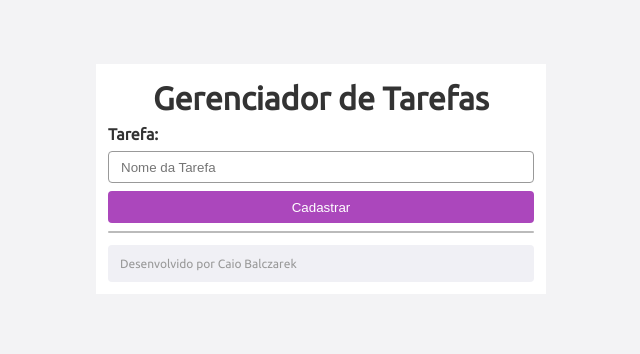
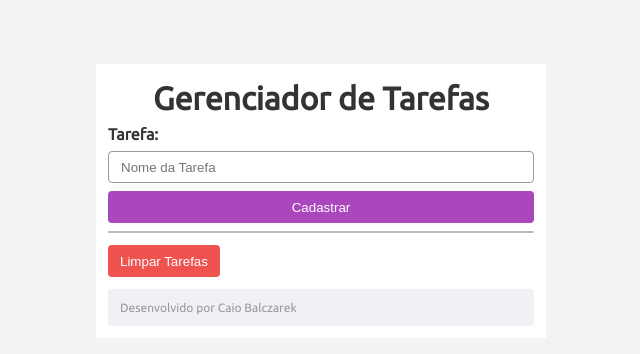
Before and after one commit to CaioBalc/Gerenciador-de-Tarefas, a PHP site: page / in a window 1280 px wide. Shown: the top 354 px of the page, without its empty margins (319-959 px from the left). Run offline with PHP 8.4, Linux system fonts and the light colour scheme.

Commit message:
Versão 1.2

```diff
--- a/index.php
+++ b/index.php
@@ -9,6 +9,10 @@ if (!isset($_SESSION["tasks"])) {
 if (isset($_GET["task_name"])) {
     array_push($_SESSION["tasks"], $_GET["task_name"]);
     unset($_GET["task_name"]);
+}
+
+if (isset($_GET["clear"])) {
+    unset($_SESSION["tasks"]);
 }
 
 ?>
@@ -53,6 +57,11 @@ if (isset($_GET["task_name"])) {
             }
         ?>
 
+        <form action="" method="get">
+            <input type="hidden" name="clear" value="clear">
+            <button type="submit" class="btn-clear">Limpar Tarefas</button>
+        </form>
+
     </div>
     <div class="footer">
         <p>Desenvolvido por Caio Balczarek</p>
--- a/style.css
+++ b/style.css
@@ -108,6 +108,21 @@ body {
     background: #80cbc4;
 }
 
+.btn-clear {
+    background: #ef5350;
+    height: 32px;
+    border: none;
+    border-radius: 4px;
+    padding: 0 12px;
+    color: #fff;
+
+    transition: background 0.3s;
+}
+
+.btn-clear:hover {
+        background: #ef9a9a;
+}
+
 .footer {
     background: #f0f0f5;
     border-radius: 4px;
```
